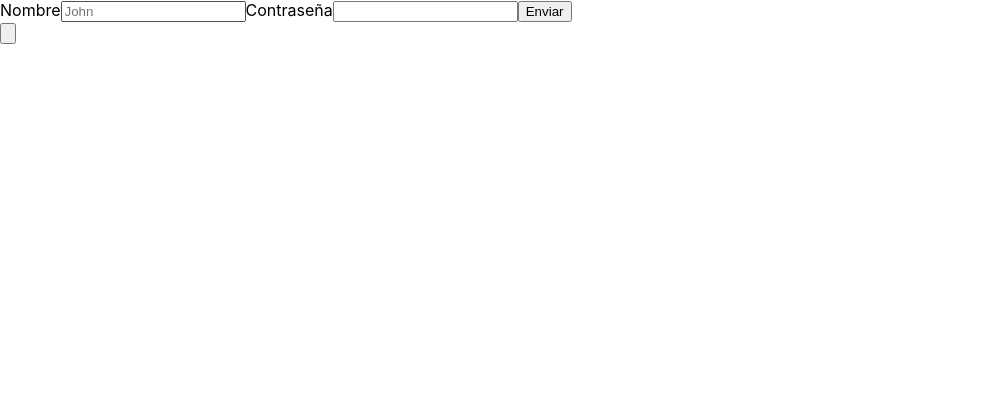
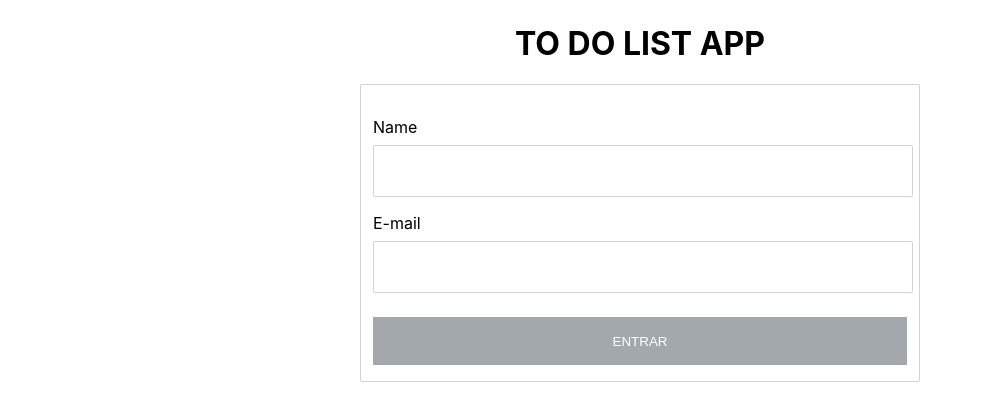
Before and after one commit to juakiCarbonell/dashboard, a React (Create React App) app: page /login in a window 1280 px wide. Shown: the top 420 px of the page, without its empty margins (0-983 px from the left). Built offline with nearby package versions, Linux system fonts and the light colour scheme.

Commit message:
feat: Add styles and refactor user form

```diff
--- a/src/auth/AuthContext.tsx
+++ b/src/auth/AuthContext.tsx
@@ -1,8 +1,9 @@
 import React, { Component, ReactNode } from 'react';
+import { User } from '../interface';
 
 export interface IAuthContext {
   isAuth: boolean;
-  login: () => void;
+  login: (user: User) => void;
 }
 
 const AuthContextDefault: IAuthContext = {
@@ -14,14 +15,22 @@ interface Props {
   children: ReactNode;
 }
 
+interface State {
+  isAuth: boolean;
+  user: User;
+}
+
 const AuthContext = React.createContext<IAuthContext>(AuthContextDefault);
-
-class AuthProvider extends Component<Props> {
+class AuthProvider extends Component<Props, State> {
   state = {
     isAuth: false,
+    user: {
+      name: '',
+      email: '',
+    },
   };
 
-  login = () => this.setState({ isAuth: true });
+  login = (user: User) => this.setState({ isAuth: true, user: user });
 
   render() {
     return (
--- a/src/interface.ts
+++ b/src/interface.ts
@@ -1,4 +1,4 @@
-export interface FormUser {
-  user: string;
-  password: string;
+export interface User {
+  name: string;
+  email: string;
 }
--- a/src/pages/Login/Login.tsx
+++ b/src/pages/Login/Login.tsx
@@ -1,37 +1,36 @@
-import React, { Component } from 'react';
-import { RouteComponentProps, withRouter } from 'react-router';
+import { useHistory } from 'react-router';
+import styled from 'styled-components';
 import { AuthConsumer } from '../../auth/AuthContext';
-import { FormUser } from '../../interface';
-import LoginForm from './components/LoginForm';
+import { User } from '../../interface';
+import UserForm from './components/UserForm';
 
-interface State {}
+const LoginWrapper = styled.div`
+  margin: 1.5em auto;
+  max-width: 35em;
 
-class Login extends Component<RouteComponentProps, State> {
-  handleSubmit = (formUser: FormUser, login: () => void) => {
-    console.log('VALORES', formUser);
-    login();
-    this.props.history.push('/dashboard');
+  h1 {
+    text-align: center;
+  }
+`;
+
+const Login = () => {
+  const history = useHistory();
+
+  const handleSubmit = (user: User, login: (user: User) => void) => {
+    login(user);
+    history.push('/dashboard');
   };
 
-  render() {
   return (
     <AuthConsumer>
       {({ login }) => (
-          <>
-            <LoginForm
-              handleSubmit={(formUser: FormUser) =>
-                this.handleSubmit(formUser, login)
-              }
-            />
-            <input
-              type="button"
-              onClick={() => this.props.history.push('/dashboard')}
-            />
-          </>
+        <LoginWrapper>
+          <h1>TO DO LIST APP</h1>
+          <UserForm handleSubmit={(user: User) => handleSubmit(user, login)} />
+        </LoginWrapper>
       )}
     </AuthConsumer>
   );
-  }
-}
+};
 
-export default withRouter(Login);
+export default Login;
--- a/src/pages/Login/components/LoginForm.tsx
+++ /dev/null
@@ -1,37 +0,0 @@
-import { ErrorMessage, Field, Form, Formik, FormikHelpers } from 'formik';
-import { FormUser } from '../../../interface';
-import * as Yup from 'yup';
-
-interface Props {
-  handleSubmit: (formUser: FormUser) => void;
-}
-
-const validation = Yup.object().shape({
-  user: Yup.string().required(),
-  password: Yup.string().required(),
-});
-
-const LoginForm = ({ handleSubmit }: Props) => (
-  <Formik
-    initialValues={{
-      user: '',
-      password: '',
-    }}
-    validationSchema={validation}
-    onSubmit={(values: FormUser) => {
-      handleSubmit(values);
-    }}
-  >
-    <Form>
-      <label htmlFor="user">Nombre</label>
-      <Field id="user" name="user" placeholder="John" />
-      <ErrorMessage name="user" />
-      <label htmlFor="password">Contraseña</label>
-      <Field name="password" type="password" />
-      <ErrorMessage name="password" />
-      <button type="submit">Enviar</button>
-    </Form>
-  </Formik>
-);
-
-export default LoginForm;
--- /dev/null
+++ b/src/pages/Login/components/UserForm.styles.js
@@ -0,0 +1,62 @@
+import { Field } from 'formik';
+import styled, { css } from 'styled-components';
+
+export const FormWrapper = styled.section`
+  font-size: 1rem;
+  padding: 1rem 0.75rem;
+  border: 1px solid lightgrey;
+  border-radius: 2px;
+`;
+
+export const Input = styled(Field)`
+  display: block;
+  border: 1px solid lightgrey;
+  border-radius: 2px;
+  width: 100%;
+  margin-top: 0.5rem;
+  height: 3rem;
+
+  ${({ error }) =>
+    error &&
+    css`
+      border: 1px solid rgb(191, 49, 12);
+      outline: none;
+    `}
+`;
+
+export const InputWrapper = styled.div`
+  margin-top: 1rem;
+`;
+
+export const Submit = styled.button`
+  display: block;
+  background-color: #6385ff;
+  width: 100%;
+  margin-top: 1.5rem;
+  height: 3rem;
+  color: white;
+  border: none;
+  cursor: pointer;
+
+  &:active {
+    background-color: #cfd9fc;
+  }
+
+  &:disabled {
+    cursor: pointer;
+    background-color: rgb(163, 168, 173);
+    box-shadow: none;
+
+    &:hover,
+    &:focus {
+      cursor: not-allowed;
+    }
+  }
+`;
+
+export const StyledErrorMessage = styled.div`
+  display: block;
+  padding: 0.3rem 0.5rem;
+  margin-top: 0.5rem;
+  background-color: #ffbaba;
+`;
--- /dev/null
+++ b/src/pages/Login/components/UserForm.tsx
@@ -0,0 +1,73 @@
+import { Form, Formik } from 'formik';
+import { User } from '../../../interface';
+import * as Yup from 'yup';
+import {
+  FormWrapper,
+  InputWrapper,
+  Input,
+  Submit,
+  StyledErrorMessage,
+} from './UserForm.styles';
+
+interface Props {
+  handleSubmit: (User: User) => void;
+}
+
+const validation = Yup.object().shape({
+  name: Yup.string()
+    .required('Name is required')
+    .min(6, 'Your name is too short'),
+  email: Yup.string()
+    .required('E-mail is required')
+    .email('Invalid email')
+});
+
+const UserForm = ({ handleSubmit }: Props) => (
+  <FormWrapper>
+    <Formik
+      initialValues={{
+        name: '',
+        email: '',
+      }}
+      validationSchema={validation}
+      validateOnMount
+      onSubmit={(values: User) => {
+        handleSubmit(values);
+      }}
+    >
+      {({ errors, touched, isValid }) => {
+        return (
+          <Form>
+            <InputWrapper>
+              <label htmlFor="name">Name</label>
+              <Input
+                id="name"
+                name="name"
+                error={touched.name && errors.name}
+              />
+              {errors.name && touched.name && (
+                <StyledErrorMessage>{errors.name}</StyledErrorMessage>
+              )}
+            </InputWrapper>
+            <InputWrapper>
+              <label htmlFor="email">E-mail</label>
+              <Input
+                id="email"
+                name="email"
+                error={touched.email && errors.email}
+              />
+              {errors.email && touched.email && (
+                <StyledErrorMessage>{errors.email}</StyledErrorMessage>
+              )}
+            </InputWrapper>
+            <Submit type="submit" disabled={!isValid}>
+              ENTRAR
+            </Submit>
+          </Form>
+        );
+      }}
+    </Formik>
+  </FormWrapper>
+);
+
+export default UserForm;
```
Lines whose indentation alone changed are shown as unchanged.
